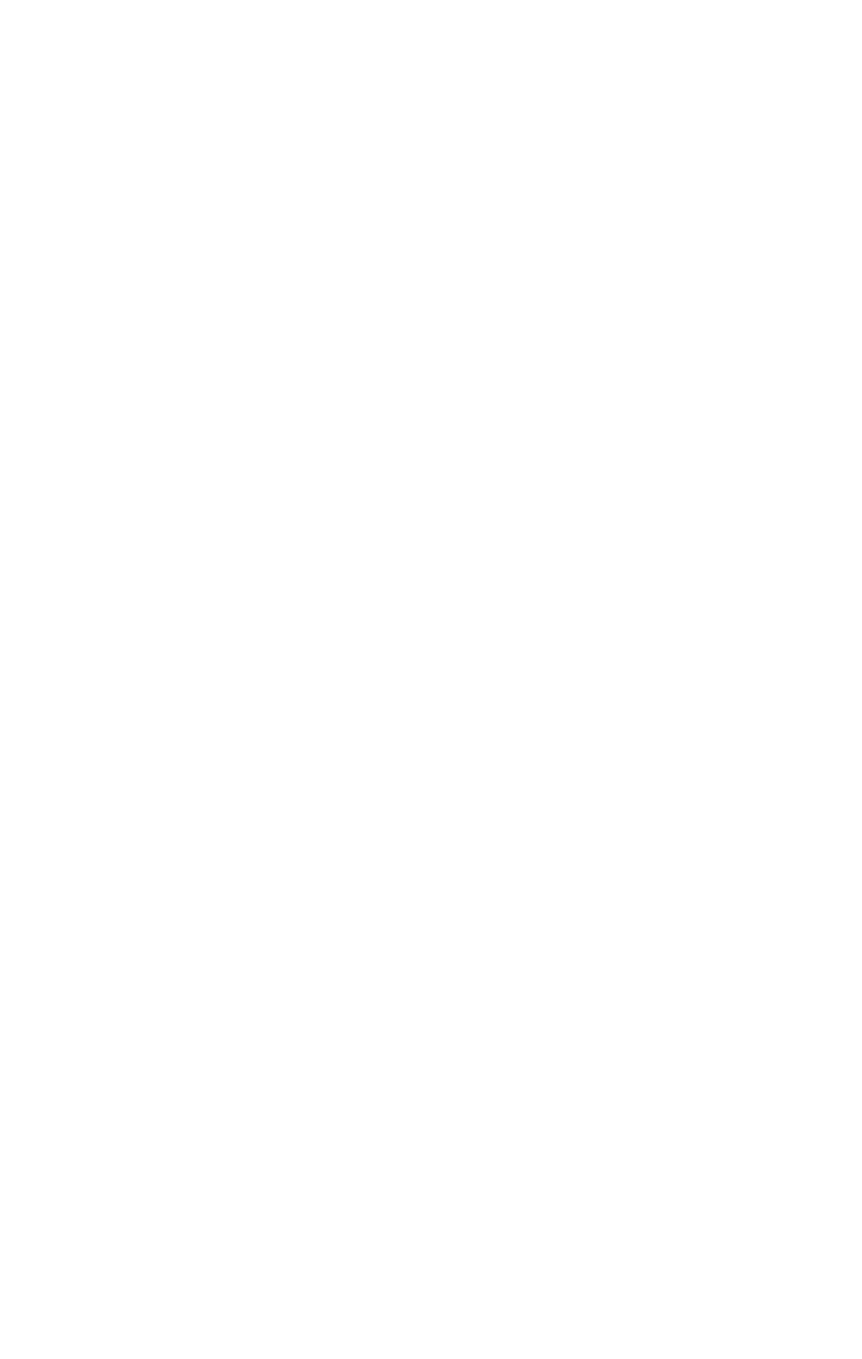
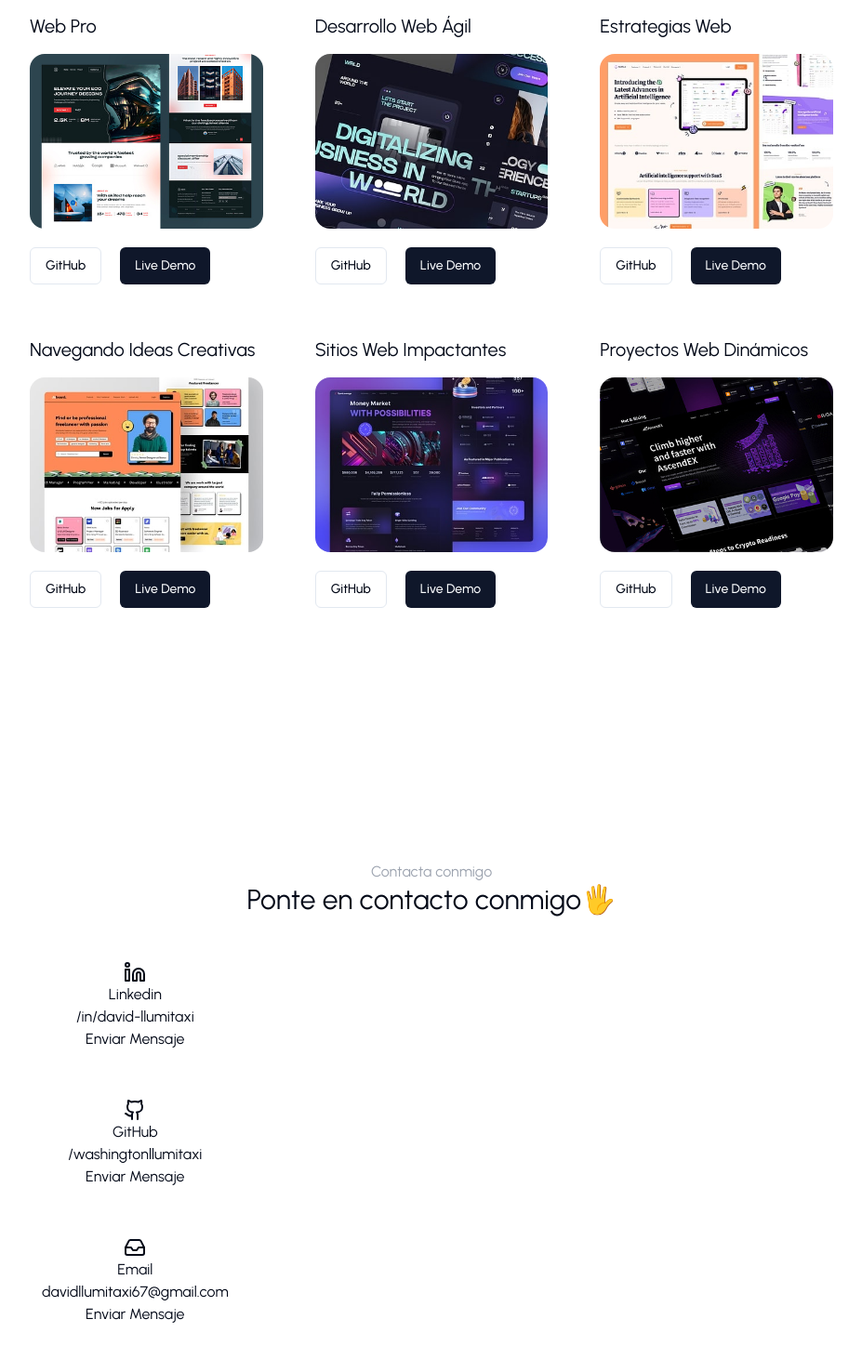
Before and after one commit to WashingtonLlumitaxi/Portafolio_Web_v2, a Next.js app: page / in a window 1280 px wide. Shown: the part 2298-3760 px from the top of the page at 93% size, without its empty margins (176-1103 px from the left). Before the commit the page ends 2300 px from the top, so only its background shows below. Built offline with nearby package versions, Linux system fonts and the light colour scheme.

Commit message:
Component Contact

```diff
--- a/app/page.tsx
+++ b/app/page.tsx
@@ -1,6 +1,8 @@
 import AboutMe from "@/components/AboutMe";
+import Contact from "@/components/Contact";
 import Experience from "@/components/Experience";
 import Introduction from "@/components/Introduction";
+import Portfolio from "@/components/Portfolio";
 import Navbar from "@/components/navbar";
 
 
@@ -11,6 +13,8 @@ export default function Home() {
       <Introduction/>
       <AboutMe/>
       <Experience/>
+      <Portfolio/>
+      <Contact/>
 
     </main>
   );
--- /dev/null
+++ b/components/Contact.tsx
@@ -0,0 +1,25 @@
+import { dataContact } from "@/data";
+import Title from "./shared/Title";
+import Link from "next/link";
+
+const Contact = () => {
+    return (
+        <div className="p-6 md:px-12 md:py-44 max-w-5xl mx-auto" id="contact">
+            <Title title="Contacta conmigo" subtitle="Ponte en contacto conmigo🖐 "/>
+            <div className="grid grid-cols-1 md:grid-cols-3 md:gap-7 mt-8">
+                <div>
+                    {dataContact.map((data) => (
+                        <div key={data.id} className="flex flex-col items-center dark:bg-slate-800 rounded-lg mb-5 p-4">
+                            {data.icon}
+                            <p>{data.title}</p>
+                            <p>{data.subtitle}</p>
+                            <Link href={data.link} target="_blank">Enviar Mensaje</Link>
+                        </div>
+                    ))}
+                </div>
+            </div>
+        </div>
+     );
+}
+
+export default Contact;
--- /dev/null
+++ b/components/Portfolio.tsx
@@ -0,0 +1,36 @@
+import { dataPortfolio } from "@/data";
+import Title from "./shared/Title";
+import Image from "next/image";
+import Link from "next/link";
+import { buttonVariants } from "./ui/button";
+
+const Portfolio = () => {
+    return (
+        <div className="p-4 max-w-4xl md:py-24 mx-auto" id="portfolio">
+            <Title title="Portfolio" subtitle="Trabajos recientes"/>
+            <div className="grid md:grid-cols-3 gap-14 mt-4">
+                {dataPortfolio.map((data) => (
+                    <div key={data.id}>
+                        <h3 className="text-xl mb-4">{data.title}</h3>
+                        <Image
+                        src={data.image}
+                        alt="Image"
+                        width={300} height={300} className="rounded-2xl w-full"
+                        />
+
+                        <div className="mt-5 flex gap-5">
+                            <Link className={buttonVariants({variant: "outline"})} href={data.urlGithub} target="_blank">GitHub</Link>
+
+                            <Link className={buttonVariants()} href={data.urlDemo} target="_blank">Live Demo</Link>
+                        </div>
+
+
+
+                    </div>
+                ))}
+            </div>
+        </div>
+    );
+}
+
+export default Portfolio;
--- a/data.tsx
+++ b/data.tsx
@@ -1,4 +1,4 @@
-import { BellPlus, BookText, Briefcase, Brush, Code2, CodeSquare, Home, Inbox, Mail, PanelsTopLeft, Phone, UserRound, UsersRound, Wrench } from "lucide-react";
+import { BellPlus, BookText, Briefcase, Brush, Code2, CodeSquare, Github, Home, Inbox, Linkedin, Mail, PanelsTopLeft, Phone, UserRound, UsersRound, Wrench } from "lucide-react";
 
 export const dataAboutMe = [
     {
@@ -286,22 +286,22 @@ export const dataServices = [
 export const dataContact = [
     {
         id: 1,
-        title: "Teléfono",
-        subtitle: "+34 677 66 66 33",
-        link: "tel:+34677666633",
-        icon: <Phone />,
+        title: "Linkedin",
+        subtitle: "/in/david-llumitaxi",
+        link: "https://www.linkedin.com/in/david-llumitaxi-10b26322a/",
+        icon: <Linkedin />,
     },
     {
         id: 2,
-        title: "Github",
-        subtitle: "github.com/ratasi",
-        link: "github.com/ratasi",
-        icon: <Code2 />,
+        title: "GitHub",
+        subtitle: "/washingtonllumitaxi",
+        link: "https://github.com/settings/profile",
+        icon: <Github />,
     },
     {
         id: 3,
         title: "Email",
-        subtitle: "email@email.com",
+        subtitle: "davidllumitaxi67@gmail.com",
         link: "mailto:test@test.com",
         icon: <Inbox />,
     },
```
